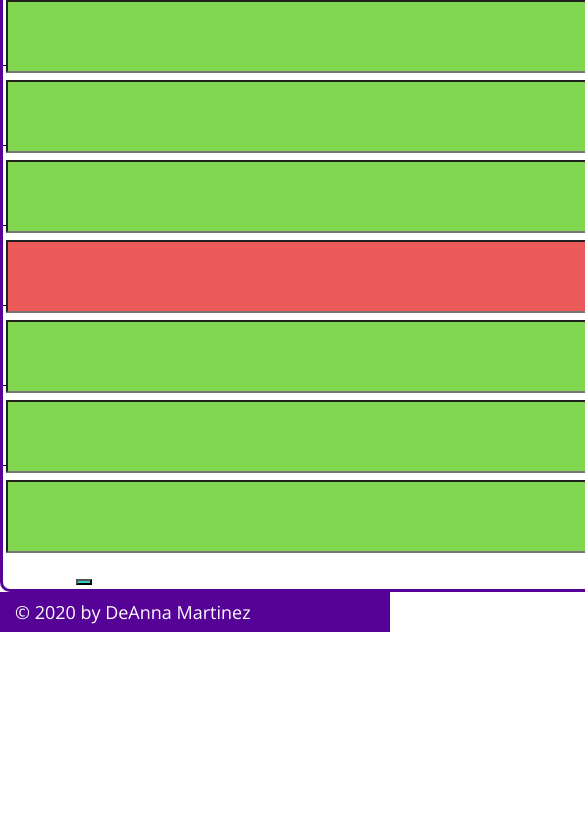
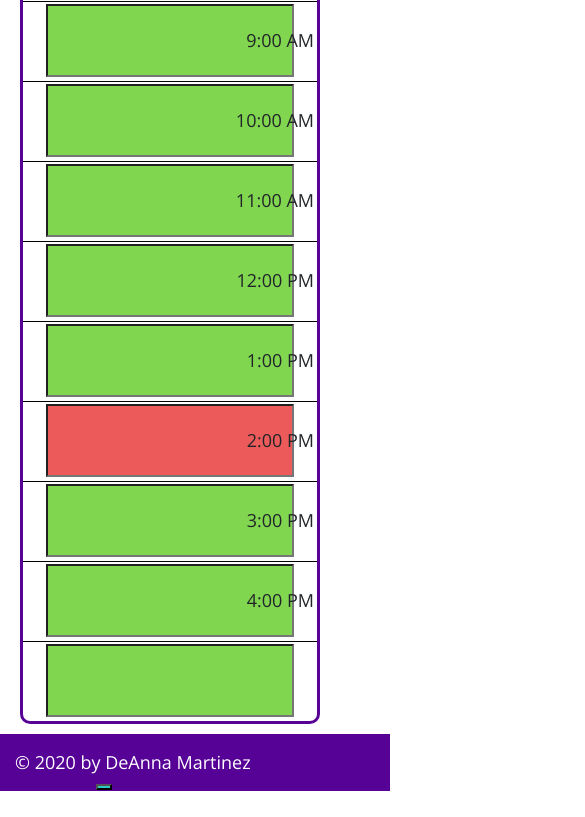
Before and after one commit to deannapi/work-day-scheduler, a plain HTML site: page index.html in a window 390 px wide. Shown: the part 607-1424 px from the top of the page, 585 px wide, since content can reach past the window. Before the commit the page ends 1239 px from the top, so only its background shows below. Drawn offline with nearby package versions, Linux system fonts and the light colour scheme; a web font is replaced by a local one.

Commit message:
tablet media views

```diff
--- a/assets/css/style.css
+++ b/assets/css/style.css
@@ -1,7 +1,8 @@
 body {
   font-family: 'Open Sans', sans-serif;
   font-size: 16px;
-  line-height: 10px;
+  width: 100%;
+  height: auto;
 }
 
 textarea{
@@ -43,8 +44,9 @@ h4 {
 .container {
   border-radius: 10px;
   border: #560296 solid;
-  height: 850px;
-  width: 1000px;
+  height: 100%;
+  width: 100%;
+  /* margin: 15px 10px 15px 10px; */
 }
 
 .time-item {
@@ -52,13 +54,15 @@ h4 {
   padding: 0 3px 0 3px;
   align-content: center;
   text-align: right;
+  width: 100%;
+  height: 100%;
 }
 
 .agenda {
   width: 100%;
   display: flex;
   height: 100%;
-  margin: 0;
+  margin: 20px;
   padding: 3px;
 }
 
@@ -125,7 +129,36 @@ h4 {
   background: #179c3d;
 }
 
-@media (min-width: 576px){
-  .jumbotron {
-  padding: 1rem 2rem;
-}}
+/*MEDIA QUERY FOR SMALL DESKTOP SCREENS AND SMALLER */
+@media screen and (max-width: 980px) {
+
+}
+
+/*MEDIA QUERY FOR TABLETS AND SMALLER */
+@media screen and (max-width: 768px) {
+  footer {
+    width: 100%;
+  }
+
+}
+
+/*MEDIA QUERY FOR MOBILE PHONES AND SMALLER */
+@media screen and (max-width: 575px) {
+  body {
+    width: 100%;
+    height: auto;
+  }
+
+  footer {
+    width: 100%;
+  }
+
+  .container {
+    border-radius: 10px;
+    border: #560296 solid;
+    height: 100%;
+    width: 300px;
+    margin: 0 10px 10px 20px;
+  }
+
+}
--- a/index.html
+++ b/index.html
@@ -24,14 +24,13 @@
   </head>
 
   <body>
-    <header class="jumbotron">
-      <h1 class="display-3">Work Day Scheduler</h1>
-      <p class="lead">A simple calendar app for scheduling your work day</p>
-      <p id="currentDay" class="lead"></p>
-    </header>
     <div class="container">
       <!-- Timeblocks go here -->
-
+      <header class="jumbotron">
+        <h1 class="display-3">Work Day Scheduler</h1>
+        <p class="lead">A simple calendar app for scheduling your work day</p>
+        <p id="currentDay" class="lead"></p>
+      </header>
 
       <div class="row">
         <div class="col-sm-2 time-item 7am" >
```
